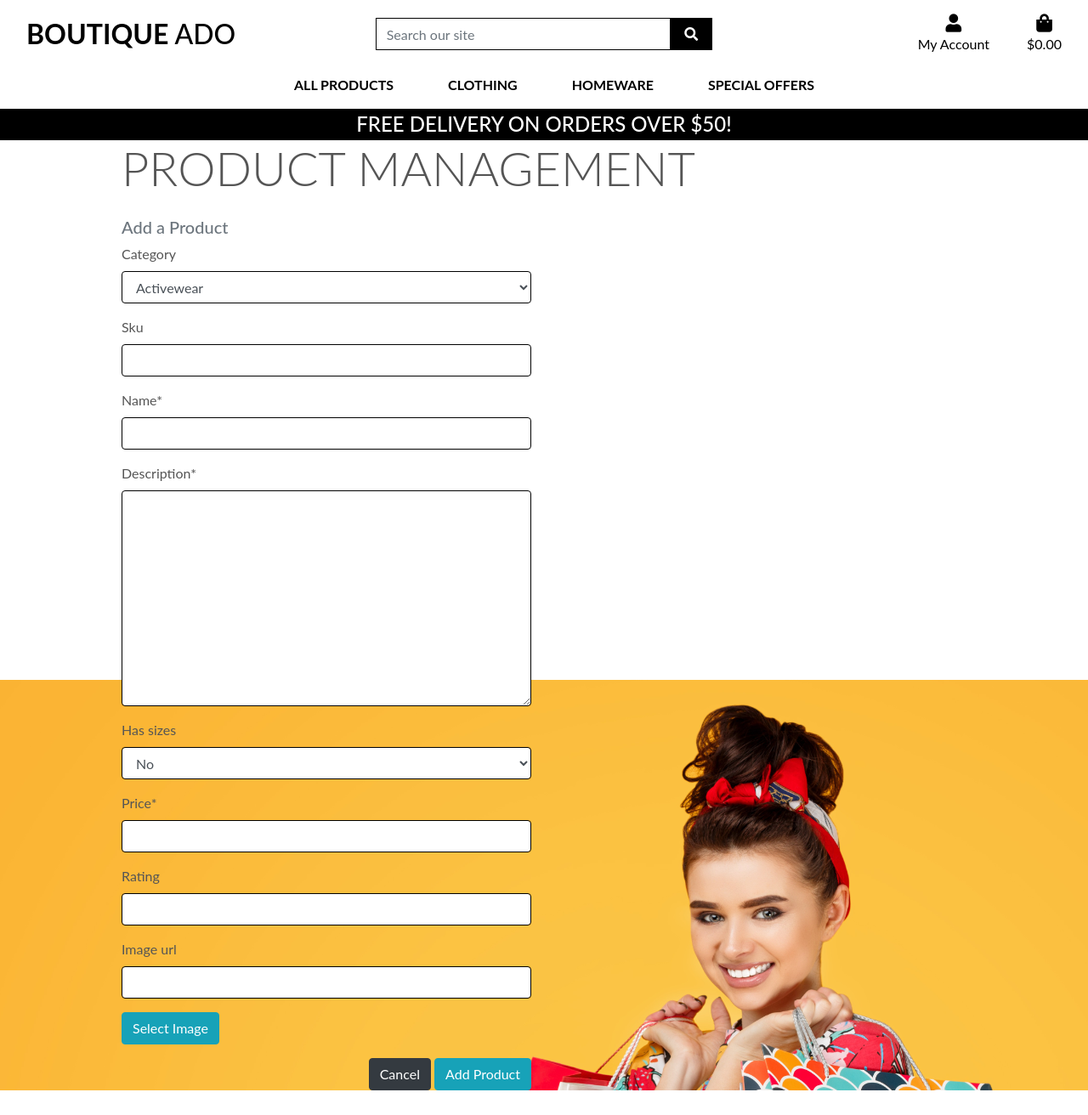
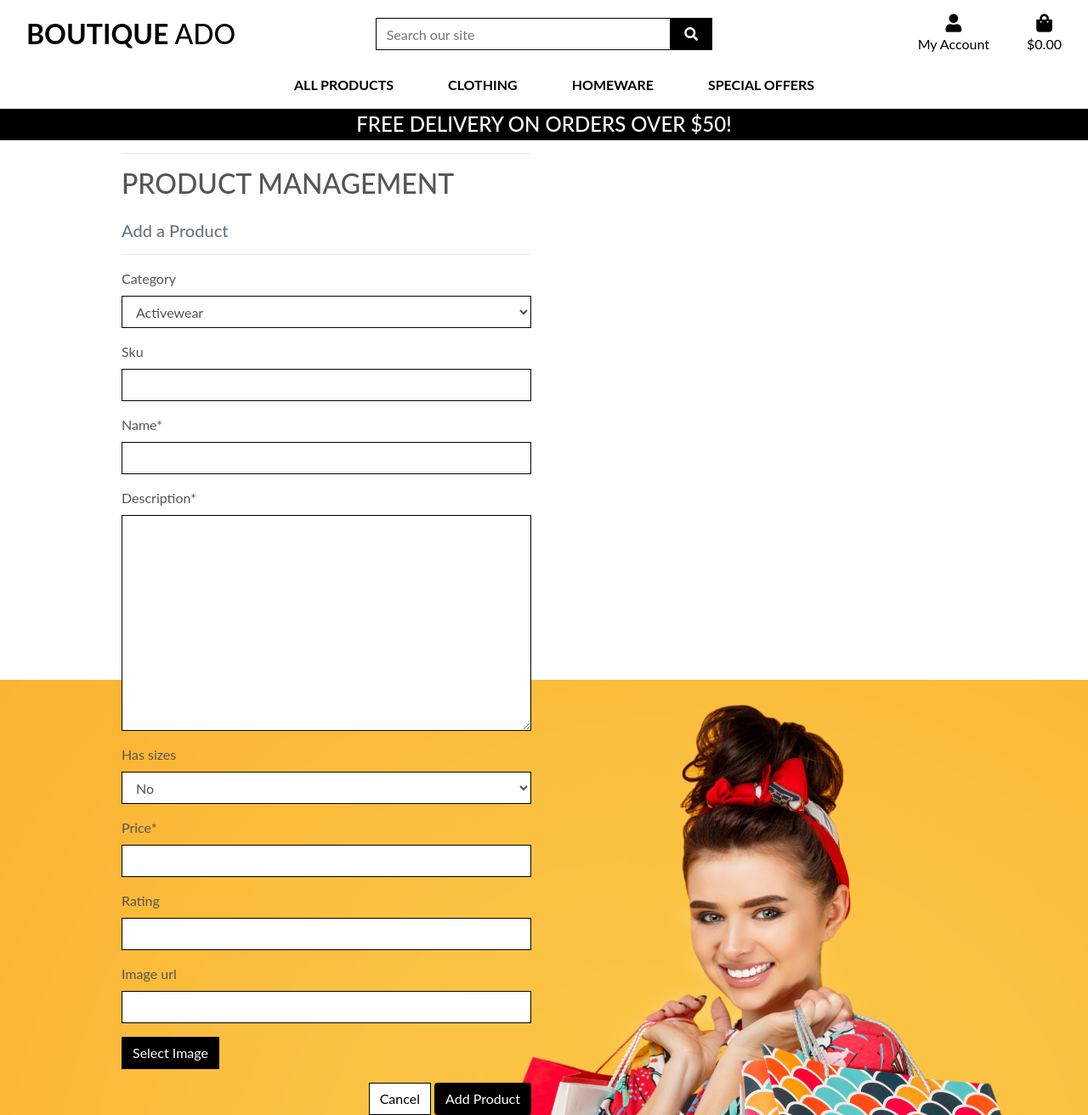
Before and after one commit to ckz8780/django_ecommerce, a Django app: page /products/manage/ in a window 1280 px wide. Shown: the whole page at 85% size. Before the commit the page ends 1283 px from the top, so only its background shows below. Run offline with Django 3.2, Linux system fonts and the light colour scheme; data comes from the database, SQL or seed files in the repository; some libraries are stand-ins or nearby versions; some web fonts are replaced.

Commit message:
updated product management forms and changed 'cart' to 'bag' throughout messages

```diff
--- a/checkout/views.py
+++ b/checkout/views.py
@@ -62,7 +62,7 @@ def checkout(request):
 				# 		order_line_item.save()
 				except Product.DoesNotExist:
 					messages.error(request, (
-						"One of the products in your cart wasn't found in our database. "
+						"One of the products in your bag wasn't found in our database. "
 						"Please call us for assistance! Your card was not charged.")
 					)
 					order.delete()
--- a/products/forms.py
+++ b/products/forms.py
@@ -17,4 +17,4 @@ class ProductForm(forms.ModelForm):
 
     	self.fields['category'].choices = friendly_names
     	for field_name, field in self.fields.items():
-    		field.widget.attrs['class'] = 'border-black'
+    		field.widget.attrs['class'] = 'border-black rounded-0'
--- a/products/templates/products/add_product.html
+++ b/products/templates/products/add_product.html
@@ -14,9 +14,11 @@
 	<div class="overlay"></div>
 	<div class="container rounded mb-2">
 		<div class="row">
-			<div class="col">
-				<h1 class="display-4 logo-font mb-4">Product Management</h1>
+			<div class="col-12 col-md-6">
+				<hr>
+				<h2 class="logo-font mb-4">Product Management</h2>
 				<h5 class="text-muted">Add a Product</h5>
+				<hr>
 			</div>
 		</div>
 		<div class="row">
@@ -31,8 +33,8 @@
 						{% endif %}
 					{% endfor %}
 					<div class="text-right">
-						<a class="btn btn-dark" href="{% url 'products' %}">Cancel</a>
-						<button class="btn btn-info" type="submit">Add Product</button>
+						<a class="btn btn-outline-black rounded-0" href="{% url 'products' %}">Cancel</a>
+						<button class="btn btn-black" type="submit">Add Product</button>
 					</div>
 				</form>
 		    </div>
--- a/products/templates/products/custom_widget_templates/custom_clearable_file_input.html
+++ b/products/templates/products/custom_widget_templates/custom_clearable_file_input.html
@@ -9,7 +9,7 @@
 	{% endif %}<br>
 	{{ widget.input_text }}
 {% endif %}
-<span class="btn btn-info btn-file">
+<span class="btn btn-black rounded-0 btn-file">
     Select Image <input id="new-image" type="{{ widget.type }}" name="{{ widget.name }}"{% include "django/forms/widgets/attrs.html" %}>
 </span>
 <strong><p class="text-danger" id="filename"></p></strong>
--- a/static/css/base.css
+++ b/static/css/base.css
@@ -109,6 +109,7 @@ body {
 
 .allauth-form-inner-content input {
 	border-color: #000; /* text-black */
+    border-radius: 0;
 }
 
 .allauth-form-inner-content button,
```
Also changed, not shown: cart/views.py (+7 -7 lines), products/templates/products/edit_product.html (+6 -4 lines).
